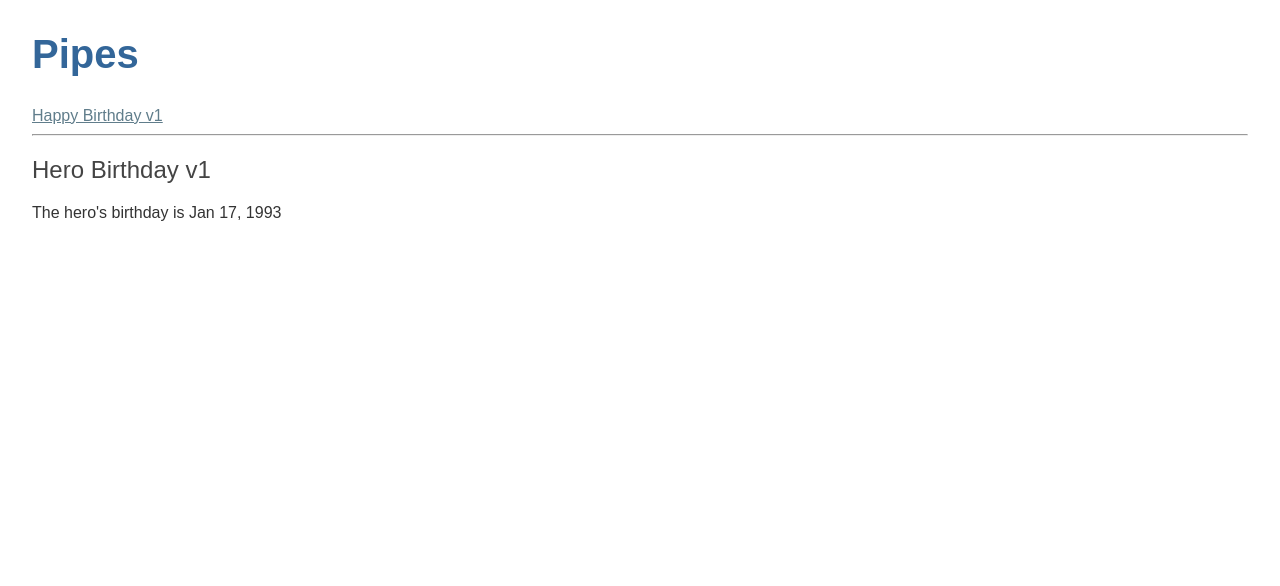
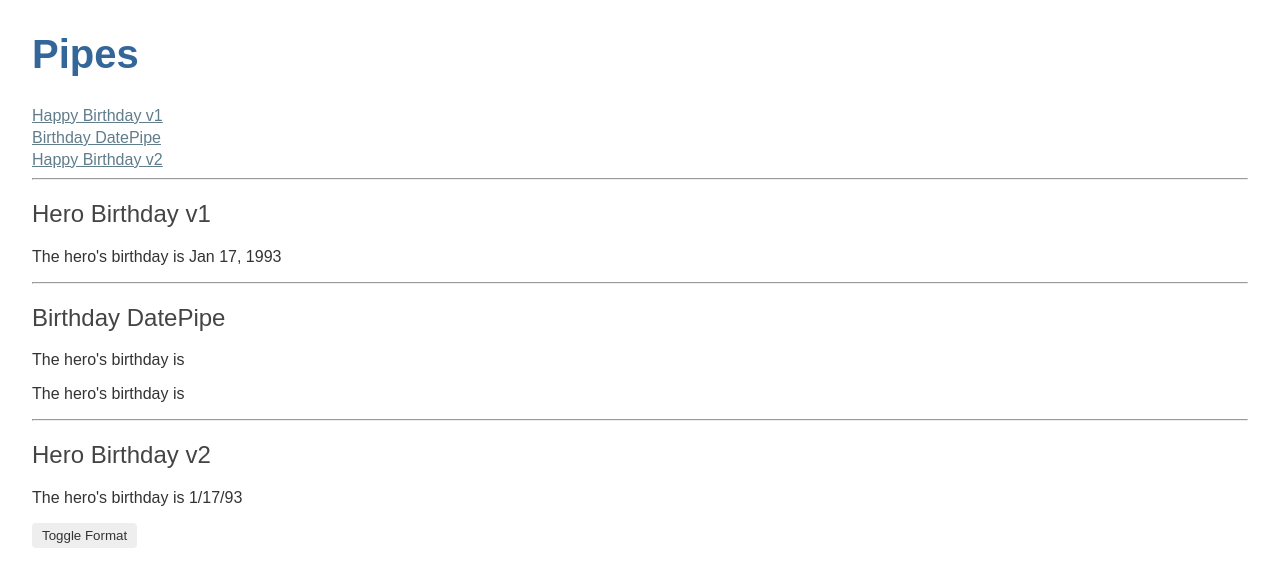
Before and after one commit to hong-il/node-angular-typescript-pipes, an Angular app: page / in a window 1280 px wide. Shown: the top 586 px of the page. Built offline with nearby package versions, Linux system fonts and the light colour scheme.

Commit message:
Create component - parameterizing a pipe

```diff
--- a/src/app/app.component.html
+++ b/src/app/app.component.html
@@ -1,8 +1,22 @@
 <a id="toc"></a>
 <h1>Pipes</h1>
 <a href="#happy-birthday1">Happy Birthday v1</a><br>
+<a href="#birthday-date-pipe">Birthday DatePipe</a><br>
+<a href="#happy-birthday2">Happy Birthday v2</a><br>
 
 <hr>
 <a id="happy-birthday1"></a>
 <h2>Hero Birthday v1</h2>
 <app-hero-birthday1></app-hero-birthday1>
+
+<hr>
+<a id="birthday-date-pipe"></a>
+<h2>Birthday DatePipe</h2>
+<p>The hero's birthday is {{ birthday | date }}</p>
+
+<p>The hero's birthday is {{ birthday | date:"MM/dd/yy" }} </p>
+
+<hr>
+<a id="happy-birthday2"></a>
+<h2>Hero Birthday v2</h2>
+<app-hero-birthday2></app-hero-birthday2>
--- a/src/app/app.module.ts
+++ b/src/app/app.module.ts
@@ -3,11 +3,13 @@ import { NgModule } from '@angular/core';
 
 import { AppComponent } from './app.component';
 import { HeroBirthdayComponent1 } from './hero-birthday1.component';
+import { HeroBirthdayComponent2 } from './hero-birthday2.component';
 
 @NgModule({
   declarations: [
     AppComponent,
-    HeroBirthdayComponent1
+    HeroBirthdayComponent1,
+    HeroBirthdayComponent2
   ],
   imports: [
     BrowserModule
--- /dev/null
+++ b/src/app/hero-birthday2.component.ts
@@ -0,0 +1,16 @@
+import { Component } from '@angular/core';
+
+@Component({
+  selector: 'app-hero-birthday2',
+  template: `
+            <p>The hero's birthday is {{ birthday | date:format }}</p>
+            <button (click)="toggleFormat()">Toggle Format</button>
+            `
+})
+export class HeroBirthdayComponent2 {
+  birthday = new Date(1993, 0, 17);
+  toggle = true;
+
+  get format() { return this.toggle ? 'shortDate' : 'fullDate' }
+  toggleFormat() { this.toggle = !this.toggle }
+}
```
